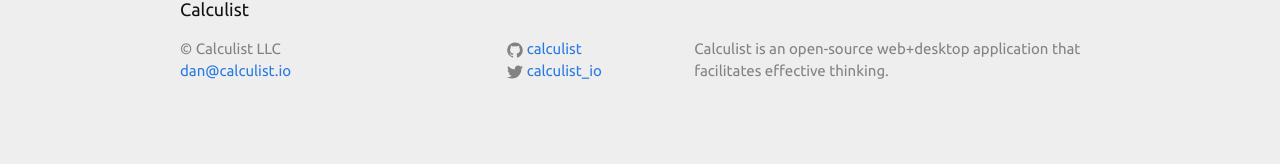
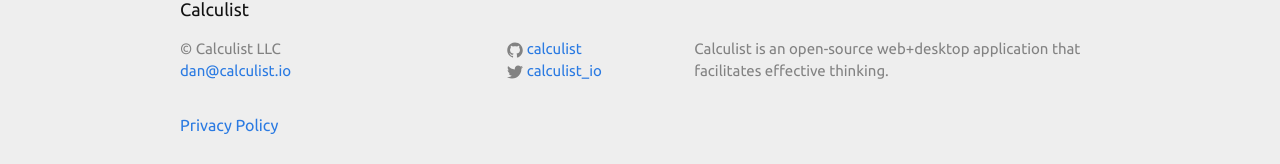
Before and after one commit to calculist/calculist.github.io, a Jekyll site: the page built from index.html, in a window 1280 px wide. Shown: the part 1334-1498 px from the top of the page. Built offline with Jekyll 4.4.1, drawn with Linux system fonts in a browser that asks for light colours; before the commit the page ends 1477 px from its top, so only the background shows below that.

Commit message:
Add privacy policy

```diff
--- a/_includes/footer.html
+++ b/_includes/footer.html
@@ -39,6 +39,8 @@
       </div>
     </div>
 
+    <a href="//www.iubenda.com/privacy-policy/8088622" class="iubenda-white no-brand iubenda-embed" title="Privacy Policy">Privacy Policy</a><script type="text/javascript">(function (w,d) {var loader = function () {var s = d.createElement("script"), tag = d.getElementsByTagName("script")[0]; s.src = "//cdn.iubenda.com/iubenda.js"; tag.parentNode.insertBefore(s,tag);}; if(w.addEventListener){w.addEventListener("load", loader, false);}else if(w.attachEvent){w.attachEvent("onload", loader);}else{w.onload = loader;}})(window, document);</script>
+
   </div>
 
 </footer>
```
